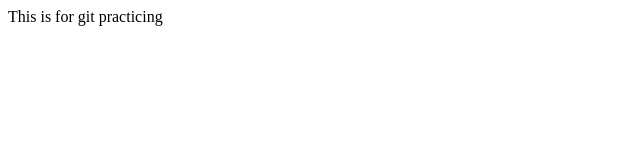
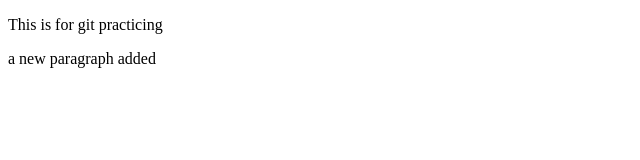
Before and after one commit to Mudasir572/Git-tutorial, a plain HTML site: page index.html in a window 1280 px wide. Shown: the whole page, without its empty margins (0-640 px from the left). Drawn offline with Linux system fonts and the light colour scheme.

Commit message:
a new para added

```diff
--- a/index.html
+++ b/index.html
@@ -8,8 +8,20 @@
 </head>
 <body>
     <div>
-        This is for git practicing
+        <p>This is for git practicing</p>
+        <p>a new paragraph added</p>
 
+
+        <!-- "mkdir (folder name)" to make a new folder or directory -->
+        <!-- "cd (folder name)" to move to the folder -->
+        <!-- "git status" to check status of working directory -->
+        <!-- "git config --global user.name or user.email" to check user-->
+        <!-- "git config --edit" to edit user information-->
+        <!-- "git init"  will create a repository -->
+        <!-- "git add ."  will move all the files to staging area -->
+        <!-- "git add (filename)"  will move  the file to staging area -->
+        <!-- "git commit -m "commit massage" "it will move the files from staging area to repository -->
+        <!-- "git log" it will show the detail of all commits and the author of the commit -->
     </div>
 </body>
 </html>
```
